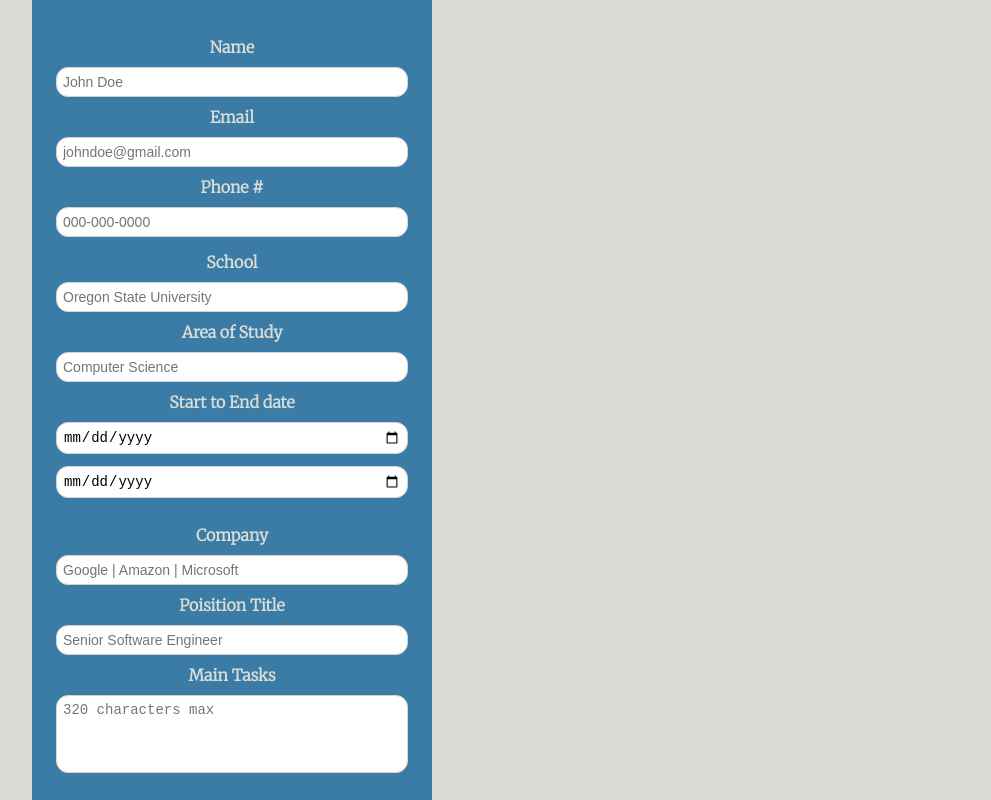
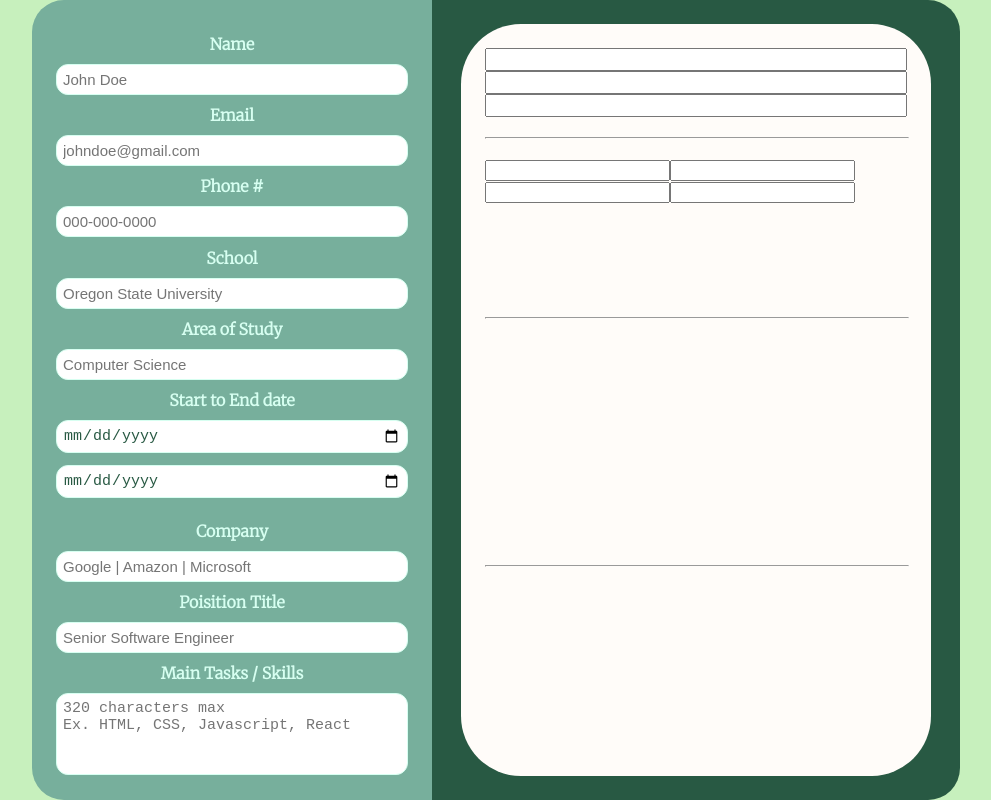
Before and after one commit to LuvKatie/cv-application, a React (Create React App) app: page / in a window 1280 px wide. Shown: the whole page, without its empty margins (144-1135 px from the left). Built offline with nearby package versions, Linux system fonts and the light colour scheme.

Commit message:
Implement basic form elements | input elements | hr horizontal dividers between form sections

```diff
--- a/src/App.js
+++ b/src/App.js
@@ -1,9 +1,11 @@
 import React from 'react';
 import './styles/App.css'
 import './styles/Forms.css'
+import './styles/CVApp.css'
 import { General } from './components/General';
 import { Education } from './components/Education';
 import { Practical } from './components/Practical';
+import { CVApp } from './components/CVApp';
 
 class App extends React.Component {
     render() {
@@ -16,7 +18,7 @@ class App extends React.Component {
                 </div>
 
                 <div className='cv-application'>
-
+                <CVApp />
                 </div>
             </div>
 
--- a/src/components/CVApp.js
+++ b/src/components/CVApp.js
@@ -8,7 +8,27 @@ export class CVApp extends React.Component {
     render() {
         return (
             <div className="cv-container">
-                <form>
+                <form id="cv-general">
+                    <input></input>
+                    <input></input>
+                    <input></input>
+                </form>
+
+                <hr></hr>
+                <form id="cv-education">
+                    <input></input>
+                    <input></input>
+                    <input></input>
+                    <input></input>
+                </form>
+
+                <hr></hr>
+                <form id="cv-company">
+
+                </form>
+
+                <hr></hr>
+                <form id="cv-skills">
 
                 </form>
             </div>
--- a/src/components/Practical.js
+++ b/src/components/Practical.js
@@ -33,8 +33,8 @@ export class Practical extends React.Component {
                     <label htmlFor="positionInput">Poisition Title</label>
                     <input type="text" id="positionInput" placeholder="Senior Software Engineer"></input>
 
-                    <label htmlFor="positionInput">Main Tasks</label>
-                    <textarea id="positionInput" rows={4} cols={40} maxLength={320} placeholder="320 characters max"/>
+                    <label htmlFor="positionInput">Main Tasks / Skills</label>
+                    <textarea id="positionInput" rows={4} cols={40} maxLength={320} placeholder={`320 characters max \nEx. HTML, CSS, Javascript, React`}/>
                 </form>
             </div>
         )
--- a/src/styles/App.css
+++ b/src/styles/App.css
@@ -1,15 +1,18 @@
 :root {
-    --cerulean: #3A7CA5;
-    --platnium: #D9DCD6;
-    --indigo: #16425B;
-    --skyblue: #81C3D7;
+    --tea: #C7F0BD;
+    --powder: #FFFCF9;
+    --mint: #D7FFF1;
+    --lgreen: #AAFCB8;
+    --mgreen: #8CD790;
+    --cambridge: #77AF9C;
+    --castleton: #285943;
     font-family: 'Merriweather', serif;
 }
 
 body {
     margin: 0;
     min-height: 100vh;
-    background-color: var(--platnium)
+    background-color: var(--tea);
 }
 
 #root {
--- a/src/styles/CVApp.css
+++ b/src/styles/CVApp.css
@@ -1,5 +1,32 @@
 .cv-application {
+    display: flex;
+    justify-content: center;
+    align-items: center;
+
     min-height: inherit;
     width: 100%;
-    background-color: var(--indigo)
+
+    background-color: var(--castleton);
+    border-radius: 0px 32px 32px 0px;
 }
+
+.cv-container {
+    display: grid;
+    grid-template: 1fr 0.1fr 2fr 0.1fr 3fr 3fr / 1fr;
+    min-height: 88%;
+    width: min(80%, 700px);
+    border-radius: 60px;
+    padding: 24px;
+    background-color: var(--powder);
+}
+
+#cv-general {
+    display: grid;
+}
+
+hr {
+    width: 100%;
+    height: 0%;
+    margin: 20px 0px;
+    border-bottom: 1px solid var(--powder);
+}
--- a/src/styles/Forms.css
+++ b/src/styles/Forms.css
@@ -2,28 +2,29 @@
     display: grid;
     grid-column: 2 / 3;
     padding: 24px;
-    background-color: var(--cerulean)
+    background-color: var(--cambridge);
+    border-radius: 32px 0px 0px 32px;
 }
 
-input[type="date"] {
+.cv-forms input[type="date"] {
     margin-bottom: 12px;
 }
 
-input:focus,
-textarea:focus {
+.cv-forms input:focus,
+.cv-forms textarea:focus {
     outline: none;
 }
 
-input,
-textarea {
+.cv-forms input,
+.cv-forms textarea {
     border-radius: 12px;
-    border: 1px solid lightgrey;
+    border: 1px solid var(--mint);
     padding: 6px;
-    font-weight: 500;
-    font-size: 14px;
+    font-size: 15px;
+    color: var(--castleton)
 }
 
-textarea {
+.cv-forms textarea {
     resize: none;
 }
 
@@ -35,13 +36,13 @@ textarea {
 
 .cv-forms label {
     font-weight: 600;
-    color: var(--platnium);
+    color: var(--mint);
     text-align: center;
     margin: 10px 0px;
 }
 
-.general-info,
+/* .general-info,
 .education-info,
 .practical-info {
-    display: flex;
-}
+
+} */
```
